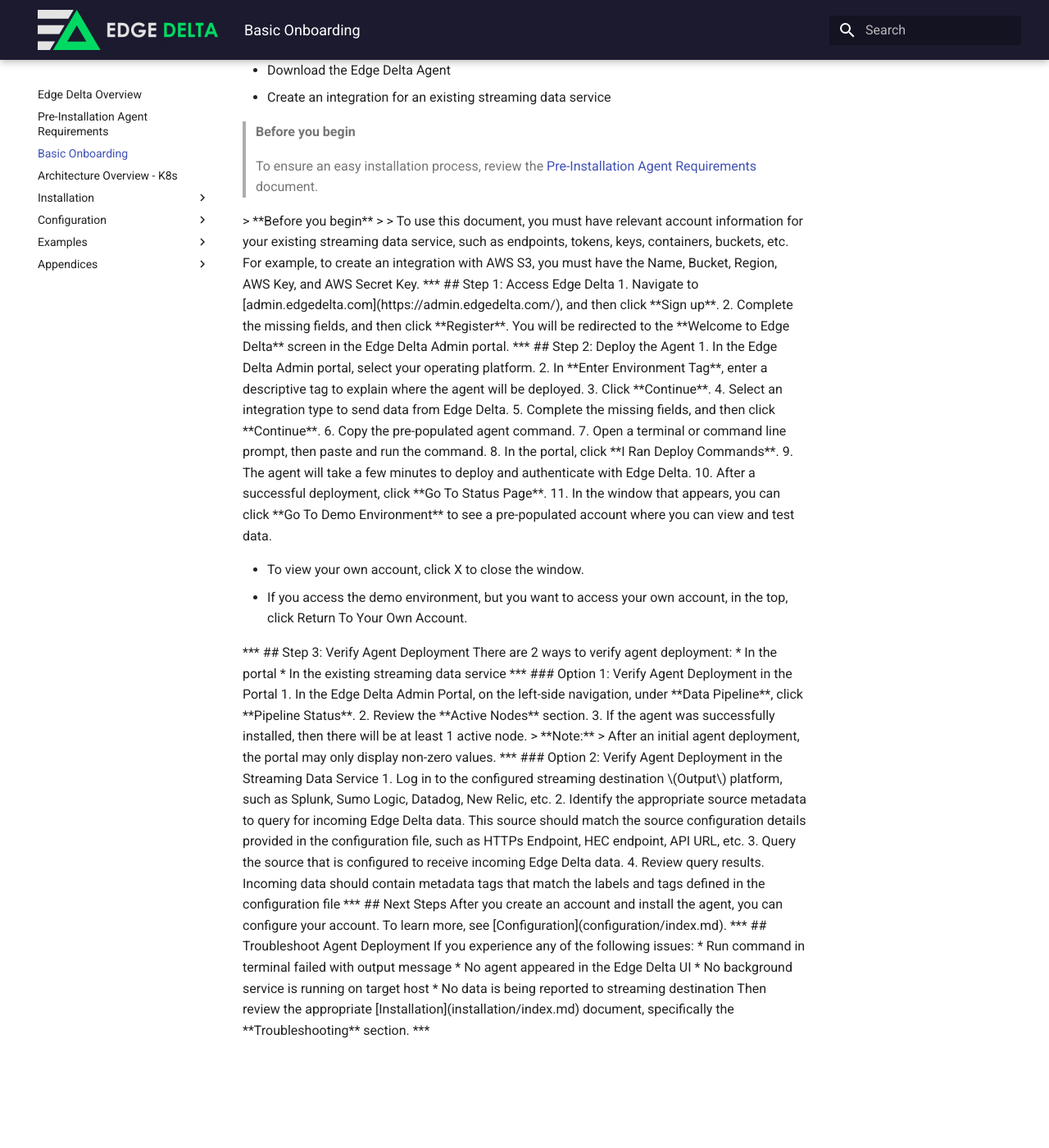
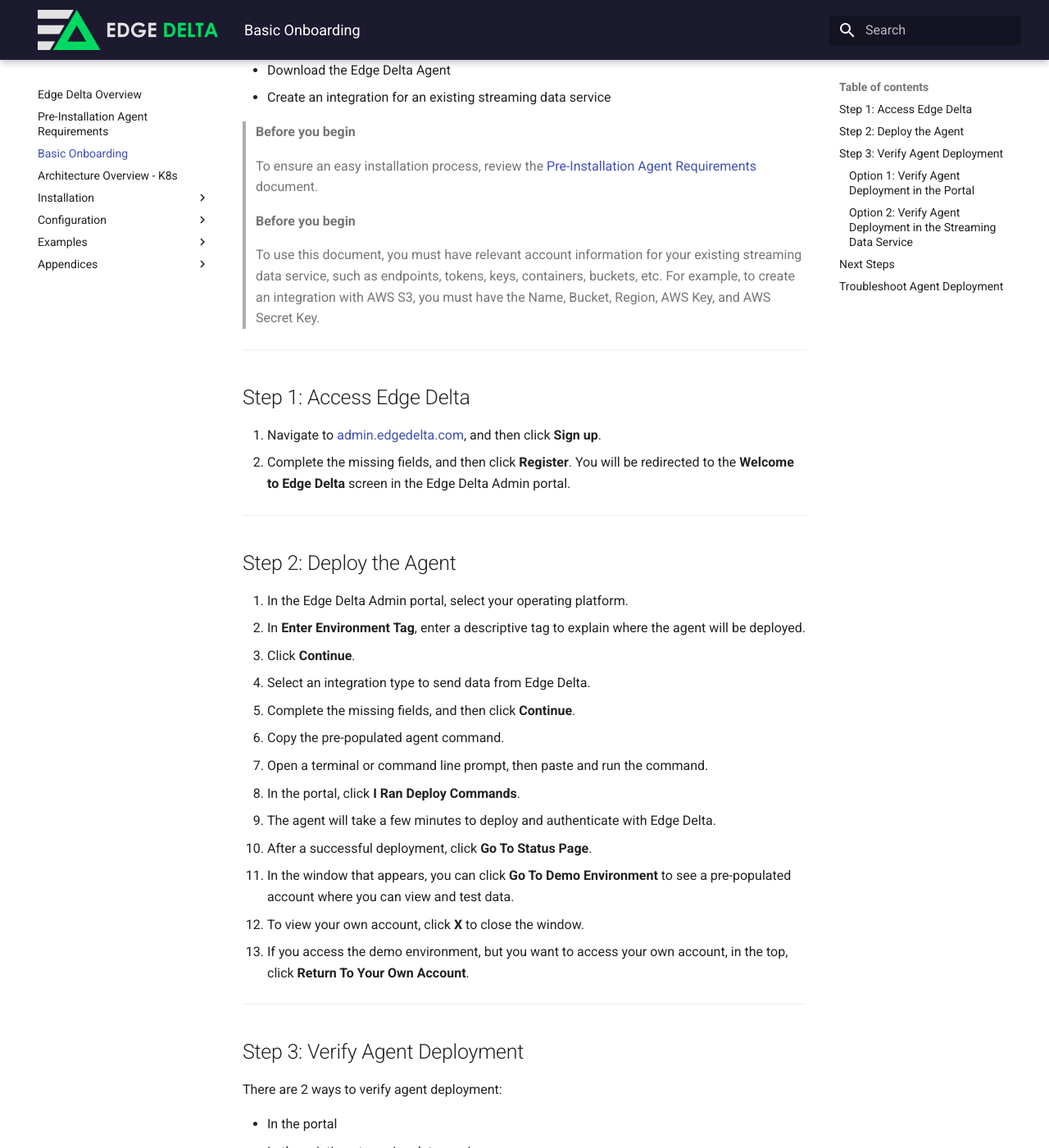
Before and after one commit to edgedelta/docs, an MkDocs documentation site: the page built from docs/basic-onboarding.md, in a window 1280 px wide and 1400 px high, scrolled down 207 px. Shown: the whole window at 82% size. Built offline with MkDocs 1.6.1 and Material for MkDocs 9.7.7, drawn with Linux system fonts in a browser that asks for light colours; before the commit the page ends 1550 px from its top, so only the background shows below that; some of the changed text lies outside the part shown.

Commit message:
Update basic-onboarding.md

```diff
--- a/docs/basic-onboarding.md
+++ b/docs/basic-onboarding.md
@@ -15,7 +15,7 @@ You can use this document to learn how to:
 >  **Before you begin**
 >
 > To ensure an easy installation process, review the [Pre-Installation Agent Requirements](agent-requirements.md) document.
-<p>
+
 
 >  **Before you begin**
 >
@@ -43,10 +43,9 @@ You can use this document to learn how to:
 9. The agent will take a few minutes to deploy and authenticate with Edge Delta.
 10. After a successful deployment, click **Go To Status Page**.
 11. In the window that appears, you can click **Go To Demo Environment** to see a pre-populated account where you can view and test data.
-<ul>
-<li>To view your own account, click X to close the window.</li>
-<li>If you access the demo environment, but you want to access your own account, in the top, click Return To Your Own Account.</li>
-</ul>
+12. To view your own account, click **X** to close the window.
+13. If you access the demo environment, but you want to access your own account, in the top, click **Return To Your Own Account**.
+
 
 ***
 
```
